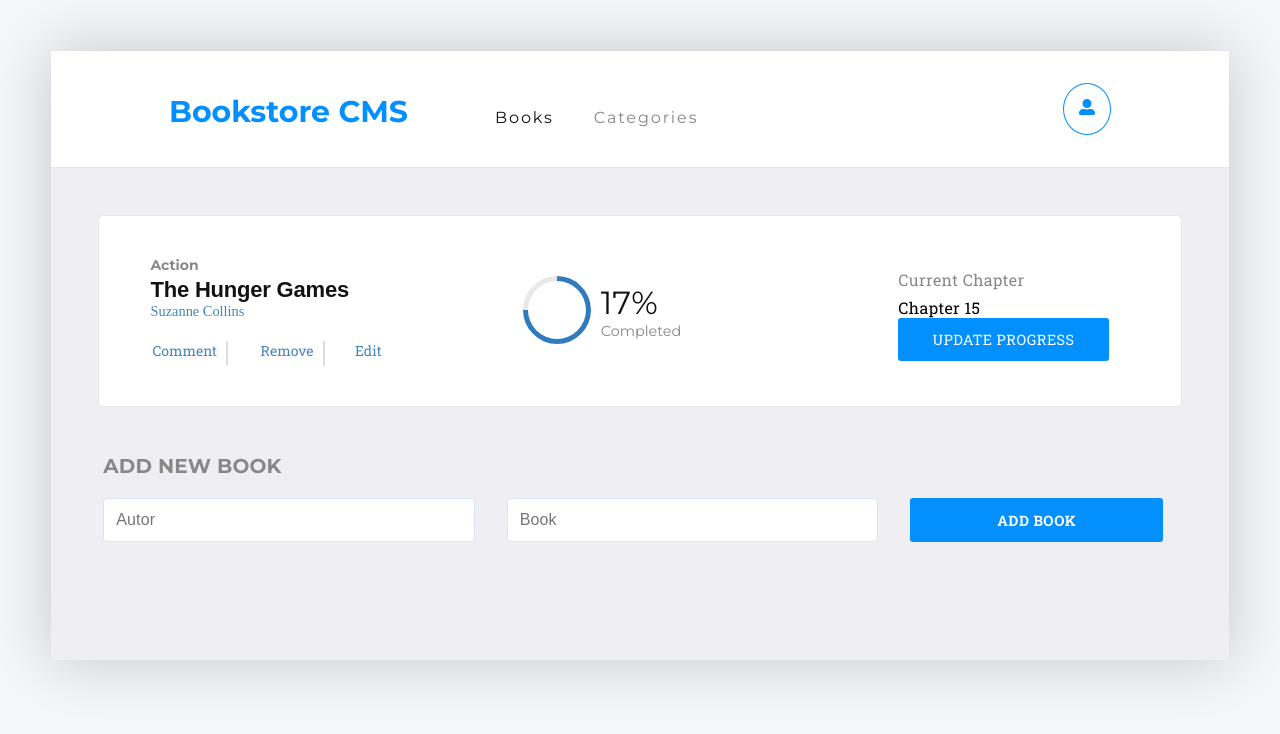
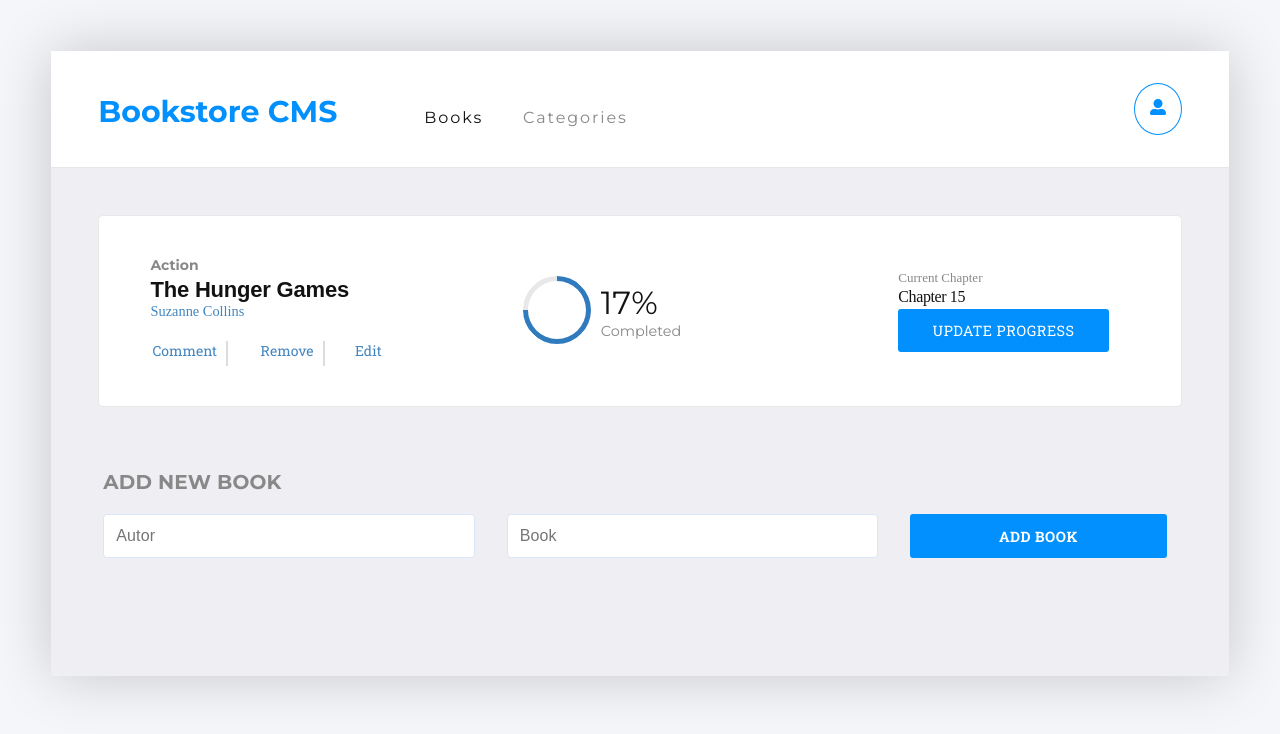
Before and after one commit to digia3d/Bookstore, a React (Create React App) app: page / in a window 1280 px wide. Shown: the top 734 px of the page. Built offline with nearby package versions, Linux system fonts and the light colour scheme.

Commit message:
Fix style to match the original design

```diff
--- a/src/App.css
+++ b/src/App.css
@@ -25,7 +25,7 @@ body {
   display: flex;
   align-items: center;
   justify-content: space-between;
-  padding: 2rem 10%;
+  padding: 2rem 4%;
   position: relative;
   border-bottom: 1px solid #e8e8e8;
 }
@@ -129,8 +129,8 @@ ul {
 .last-container {
   display: flex;
   flex-direction: column;
+  width: 25%;
   padding-right: 3rem;
-  width: 25%;
 }
 
 .category {
@@ -160,13 +160,17 @@ h2 {
 }
 
 .chapter {
-  margin-top: 0.438rem;
-  font-size: 1rem;
-  letter-spacing: 0.4px;
-  font-family: "Roboto Slab", serif;
+  width: 7.875rem;
+  height: 1.125rem;
+  opacity: 0.5;
+  font-family: 'RobotoSlab', serif;
+  font-size: 0.813rem;
   font-weight: 300;
+  font-stretch: normal;
+  font-style: normal;
+  line-height: normal;
+  letter-spacing: normal;
   color: #121212;
-  opacity: 0.5;
 }
 
 .ulbutton {
@@ -215,6 +219,7 @@ h2 {
 .form-group {
   margin-bottom: 1.5rem;
   margin-left: 3.25rem;
+  padding-top: 1rem;
 }
 
 .form-body {
@@ -256,7 +261,7 @@ input {
 
 .submit {
   cursor: pointer;
-  width: 22.5%;
+  width: 22.8%;
   padding: 12px;
   border-radius: 3px;
   background-color: #0290ff;
@@ -282,11 +287,16 @@ input {
 }
 
 h4 {
-  margin-top: 0.438rem;
+  width: 4.688rem;
+  height: 1.313rem;
+  font-family: 'RobotoSlab', serif;
   font-size: 1rem;
-  letter-spacing: 0.4px;
-  font-family: "Roboto Slab", serif;
   font-weight: 300;
+  font-stretch: normal;
+  font-style: normal;
+  line-height: normal;
+  letter-spacing: -0.4px;
+  color: #121212;
 }
 
 .circular-progress-container {
```
